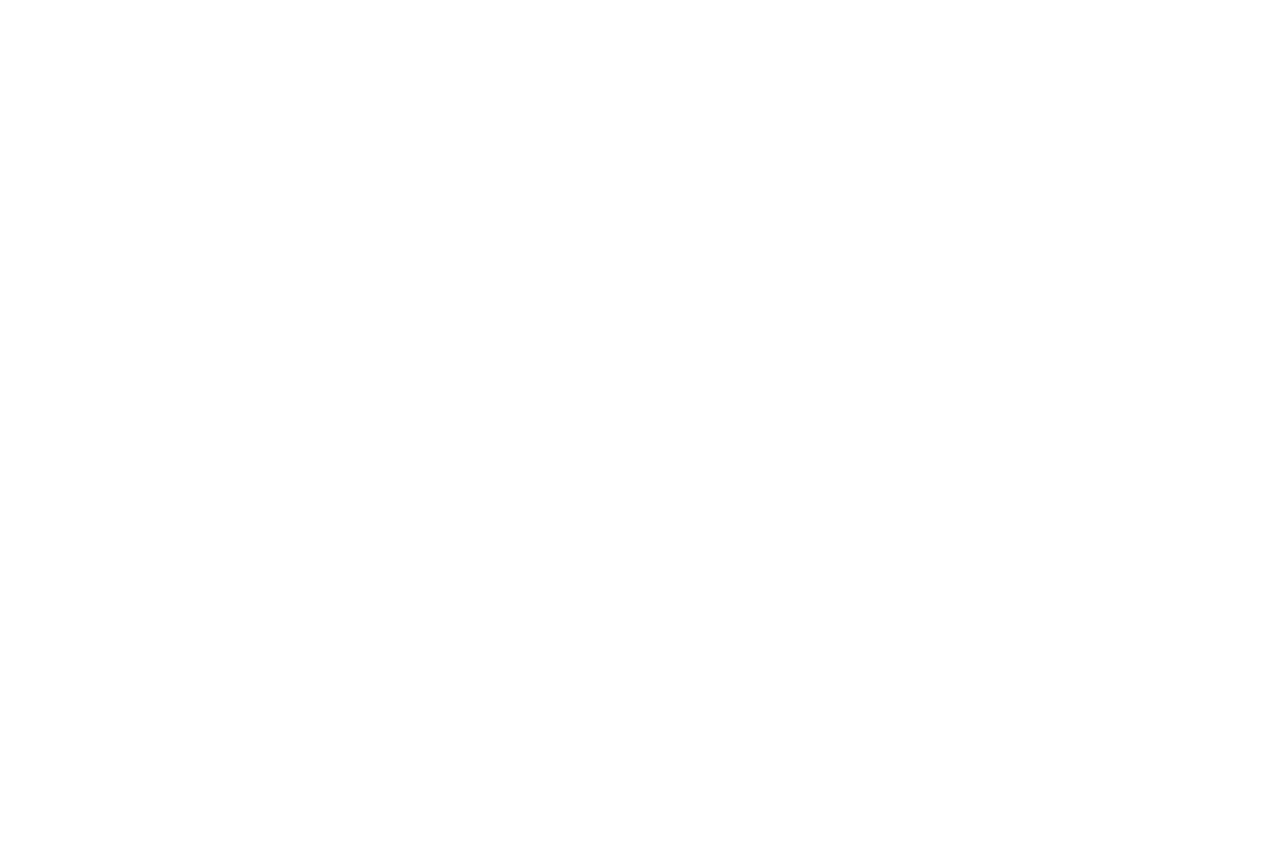
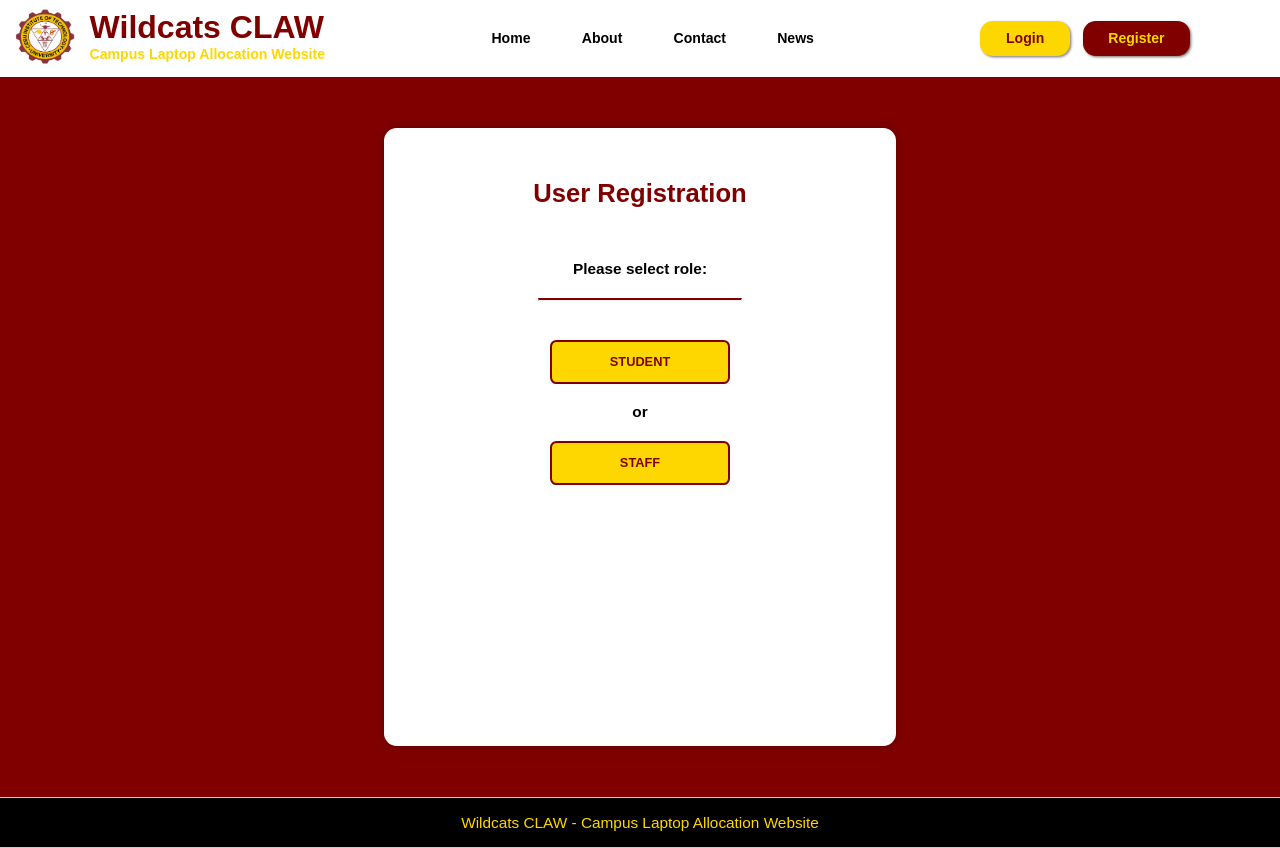
Before and after one commit to mortymier/wildcats-claw, a React (Vite) app in the folder client/: page /register in a window 1280 px wide. Before the commit this address had no page. Before the commit the page ends 800 px from the top, so only its background shows below. Built offline with nearby package versions, Linux system fonts and the light colour scheme.

Commit message:
Client: add route for Register page

```diff
--- a/client/src/App.jsx
+++ b/client/src/App.jsx
@@ -1,6 +1,7 @@
 import { BrowserRouter, Routes, Route } from 'react-router-dom';
 
 import Home from './pages/Home.jsx';
+import Register from './pages/Register.jsx';
 
 export default function App()
 {
@@ -8,6 +9,7 @@
         <BrowserRouter>
             <Routes>
                 <Route index element={<Home/>}/>
+                <Route path="/register" element={<Register/>}/>
             </Routes>
         </BrowserRouter>
     );
```
